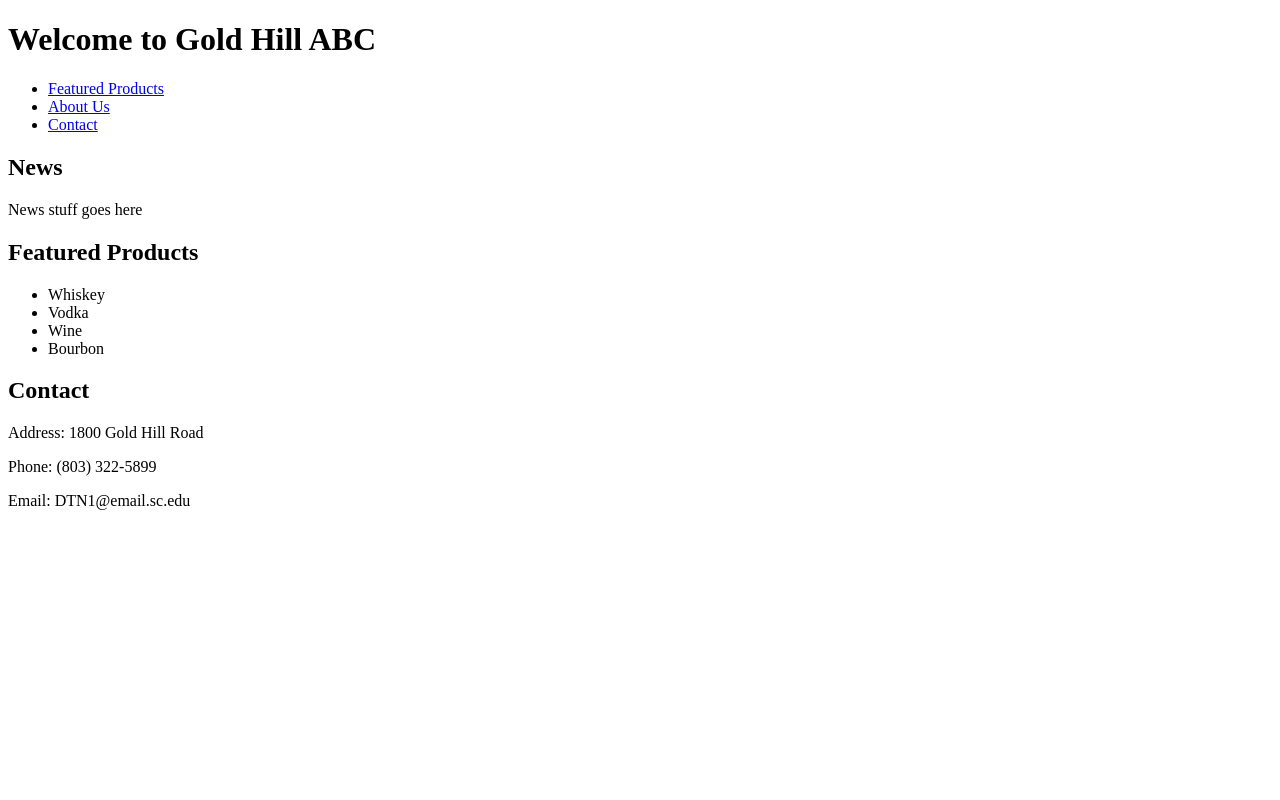
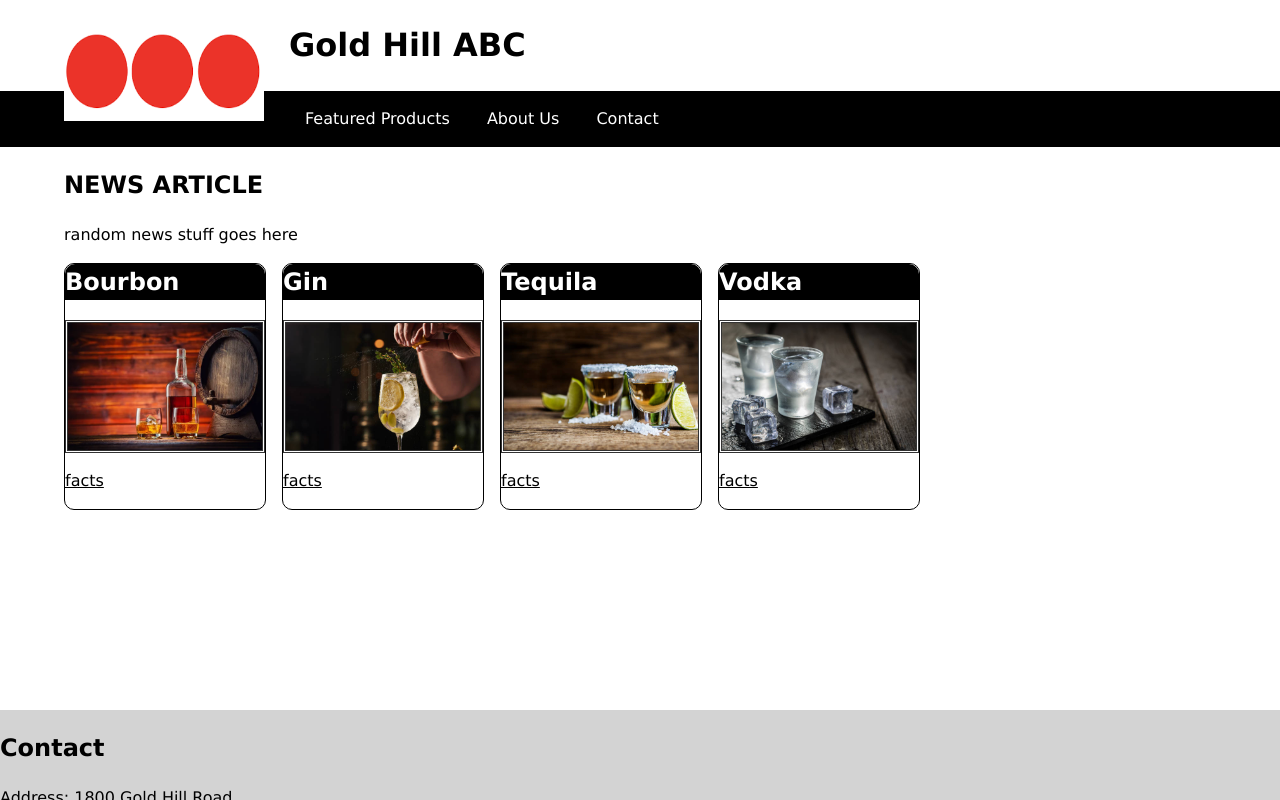
Before and after one commit to Danielthewin/Liquor-Store, a plain HTML site: page index.html in a window 1280 px wide. Drawn offline with Linux system fonts and the light colour scheme.

Commit message:
Add files via upload

```diff
--- /dev/null
+++ b/css/style_sheet.css
@@ -0,0 +1,95 @@
+/* Daniel Nguyen */
+
+/* Global backgrounds, colors, and widths */
+* {
+    box-sizing: border-box;
+}
+
+body {
+    font-size: 16px;
+    line-height: 1.5;
+    font-family: Verdana;
+    margin: 0;
+}
+
+header, ul, #content-wrapper {
+    width: 90%;
+    max-width: 1200px;
+    margin-left: auto;
+    margin-right: auto;
+}
+
+a {
+    color: black;
+}
+
+/* logo */
+#logo {
+    position: absolute;
+    top: 0px;
+    left: 0px;
+}
+
+header {
+    position: relative;
+}
+
+header > h1, nav > ul {
+    padding-left: 225px;
+}
+
+/** Nav Bar **/
+nav {background-color: black;}
+
+li {
+    list-style-type: none;
+    display: inline-block;
+}
+
+ul a {
+    display: inline-block;
+    padding: 1rem;
+    font: bold;
+    text-decoration: none;
+    color: white;
+}
+
+ul a:hover {
+    background-color: black;
+    color: #9ae39a;
+}
+
+/**Home Page Bottom Columns**/
+main section {display: flex;}
+
+main section div{background-color: white;
+                border: 1px solid black;
+                border-radius: 10px;
+                margin-right: 1rem;
+                justify-content: center;
+                align-content: center;
+            }
+section div:last-child {margin-right: 0;}
+
+main section div h2 {background-color: black;
+                    border-radius: 10px 10px 0 0;
+                    color: white;
+                    margin-top: 0;
+}
+main section div img {border-style: double;
+                    border-width: 3px;
+                    border-color: #333;
+                    display: block;
+                    margin: auto;
+}
+
+/** Footer **/
+
+.footer {
+    position:fixed;
+    bottom:0;
+    left:0;
+    width:100%;
+    height: 90px;
+    background-color: lightgrey;
+  }
--- a/index.html
+++ b/index.html
@@ -2,7 +2,7 @@
 <html lang="en-US">
   <head>
     <title>Gold Hill ABC</title>
-  <meta charset="UTF-8">
+    <link rel="stylesheet" href="css/style_sheet.css">
     </head>
 
 <!-- Google tag (gtag.js) -->
@@ -25,11 +25,12 @@
 
 <body>
 
-  <header>
-    <h1>Welcome to Gold Hill ABC</h1>
+  <header role="banner">
+    <h1>Gold Hill ABC</h1>
+    <img src="images/logo.png" width="200" height="100" alt="logo" id="logo">
     </header>
 
-  <nav>
+  <nav role="navigation">
     <ul>
       <li><a href="Featured">Featured Products</a></li>
       <li><a href="About-Us">About Us</a></li>
@@ -37,27 +38,46 @@
     </ul>
   </nav>
 
-  <section>
-    <h2>News</h2>
-    <p>News stuff goes here</p>
-  </section>
+  <div id="content-wrapper">
+    <main role=" main">
+      <article>
+      <h2>NEWS ARTICLE</h2>
+      <p> random news stuff goes here</p>
+    </article>
 
     <section>
-    <h2>Featured Products</h2>
-    <ul>
-      <li>Whiskey</li>
-      <li>Vodka</li>
-      <li>Wine</li>
-      <li>Bourbon</li>
-      </ul>
+      <div>
+      <h2>Bourbon</h2>
+      <a href="#"><img src="images/bourbon.jpeg" width="200" height="133" alt="Bourbon Stock Image">
+        <p>facts</p></a>
+      </div>
+
+      <div>
+      <h2>Gin</h2>
+      <a href="#"><img src="images/gin.jpeg" width="200" height="133" alt="Gin Stock Image">
+        <p>facts</p></a>
+      </div>
+
+      <div>
+      <h2>Tequila</h2>
+      <a href="#"><img src="images/tequila.jpeg" width="200" height="133" alt="Tequila Stock Image">
+        <p>facts</p></a>
+      </div>
+
+      <div>
+      <h2>Vodka</h2>
+      <a href="#"><img src="images/vodka.jpeg" width="200" height="133" alt="Vodka Stock Image">
+        <p>facts</p></a>
+      </div>
     </section>
+  </main>
 
-  <footer>
+  <div class="footer">
     <h2>Contact</h2>
     <p>Address: 1800 Gold Hill Road</p>
     <p>Phone: (803) 322-5899</p>
     <p>Email: DTN1@email.sc.edu</p>
-  </footer>
+  </div>
 
 </body>
 
```
Also changed, not shown: images/bourbon.jpeg (added), images/gin.jpeg (added), images/logo.png (added), images/tequila.jpeg (added), images/vodka.jpeg (added). Lines whose indentation alone changed are shown as unchanged.
